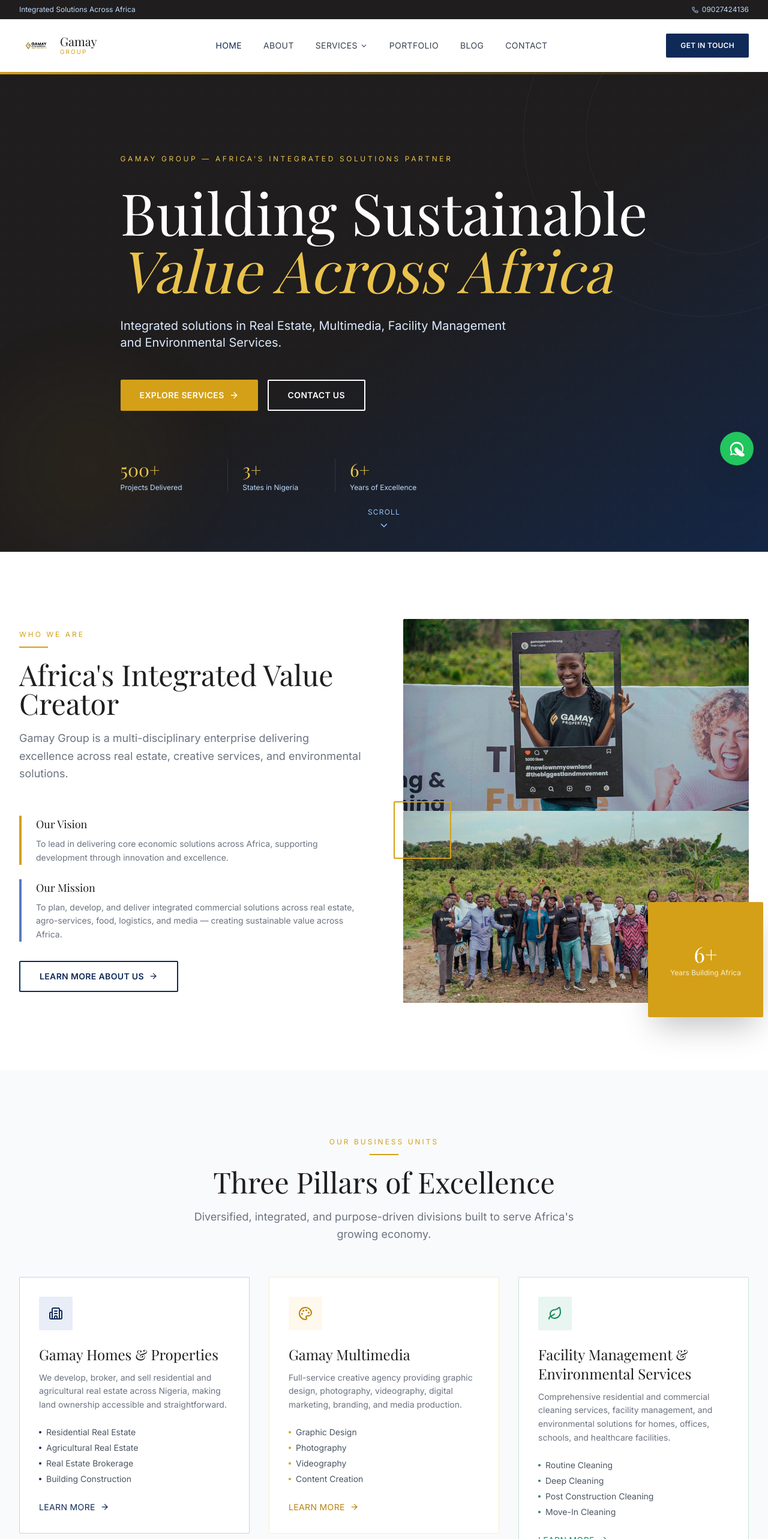
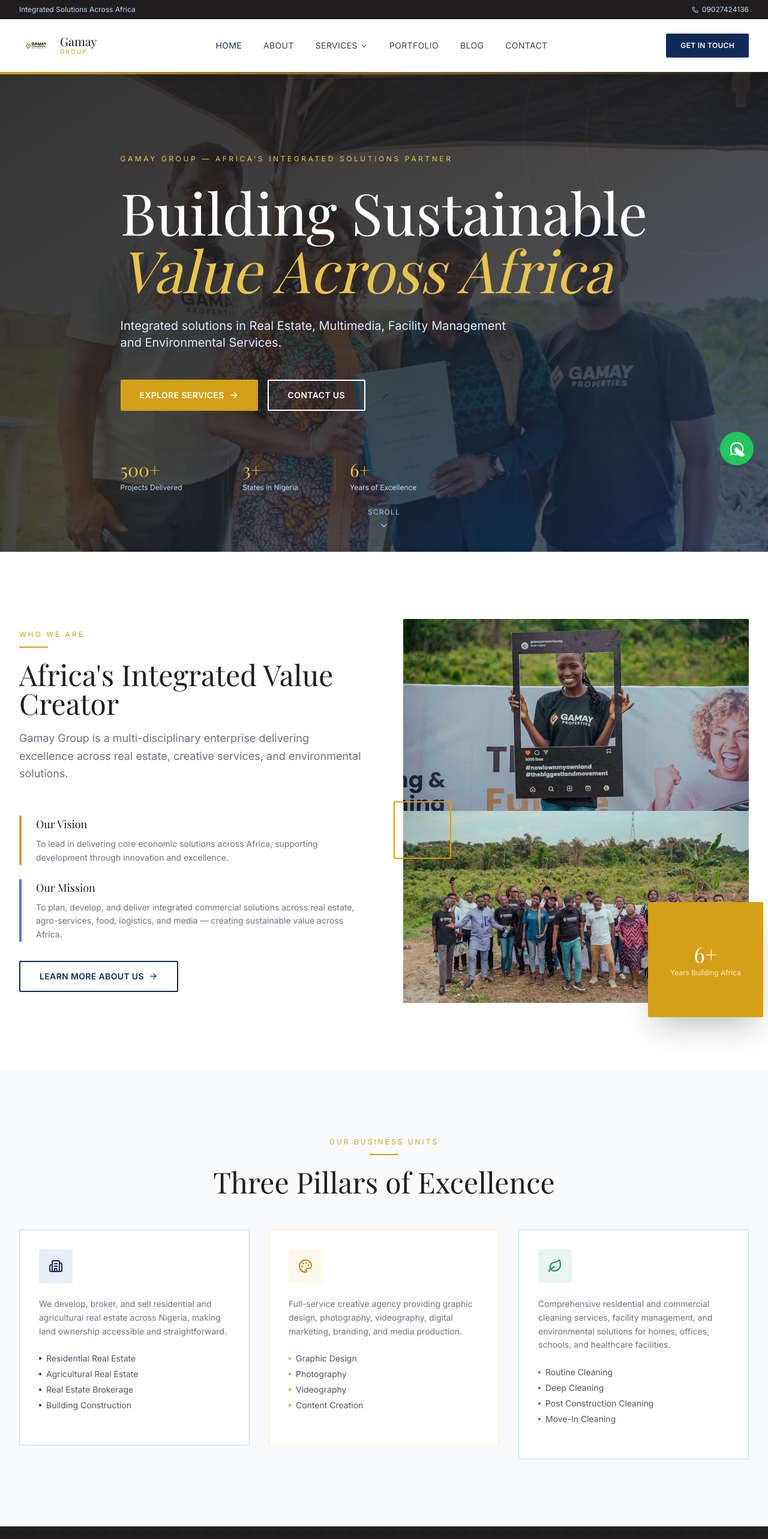
Before and after one commit to entacrest/gamay, a React (Vite) app: page / in a window 1280 px wide. Shown: the top 2566 px of the page at 60% size. Built offline with nearby package versions, Linux system fonts and the light colour scheme; a web font is replaced by a local one.

Commit message:
improvements of the website

```diff
--- a/src/pages/Home.jsx
+++ b/src/pages/Home.jsx
@@ -1,4 +1,5 @@
 import { Link } from 'react-router-dom';
+import { useState, useEffect } from "react";
 import { ArrowRight, ChevronDown, TrendingUp, Globe2, Award } from 'lucide-react';
 import SEO from '../utils/SEO';
 import SectionTitle from '../components/ui/SectionTitle';
@@ -13,31 +14,77 @@
 function RevealSection({ children, className = '', delay = 0 }) {
   const { ref, isVisible } = useScrollReveal();
   return (
-    <div ref={ref} className={`transition-all duration-700 ${isVisible ? 'opacity-100 translate-y-0' : 'opacity-0 translate-y-8'} ${className}`}
-      style={{ transitionDelay: `${delay}ms` }}>
+    <div
+      ref={ref}
+      className={`transition-all duration-700 ${
+        isVisible ? 'opacity-100 translate-y-0' : 'opacity-0 translate-y-8'
+      } ${className}`}
+      style={{ transitionDelay: `${delay}ms` }}
+    >
       {children}
     </div>
   );
 }
 
+const heroSlides = [
+  "/src/assets/slider1.jpeg",
+  "/src/assets/slider2.jpeg",
+  "/src/assets/who_we_are2.jpeg",
+  "/src/assets/who_we_are.jpeg",
+];
+
 const stats = [
   { icon: TrendingUp, value: '500+', label: 'Projects Delivered' },
-  { icon: Globe2,     value: '3+',  label: 'States in Nigeria'  },
-  { icon: Award,      value: '6+',   label: 'Years of Excellence' },
+  { icon: Globe2, value: '3+', label: 'States in Nigeria' },
+  { icon: Award, value: '6+', label: 'Years of Excellence' },
 ];
 
 export default function Home() {
+
+  // ✅ FIXED: hooks moved inside component
+  const [currentSlide, setCurrentSlide] = useState(0);
+
+  useEffect(() => {
+    const interval = setInterval(() => {
+      setCurrentSlide((prev) =>
+        prev === heroSlides.length - 1 ? 0 : prev + 1
+      );
+    }, 5000);
+
+    return () => clearInterval(interval);
+  }, []);
+
   return (
     <>
-      <SEO title="Building Sustainable Value Across Africa" description="Gamay Group — Integrated solutions in Real Estate, Multimedia, Facility Management and Environmental Services across Africa." />
+      <SEO
+        title="Building Sustainable Value Across Africa"
+        description="Gamay Group — Integrated solutions in Real Estate, Multimedia, Facility Management and Environmental Services across Africa."
+      />
 
       {/* ── Hero ── */}
       <section className="relative min-h-screen flex items-center bg-primary-800 overflow-hidden">
+
+        {/* Background Image Slider */}
+        <div className="absolute inset-0 z-0">
+          {heroSlides.map((img, index) => (
+            <div
+              key={index}
+              className="absolute inset-0 bg-cover bg-center transition-opacity duration-1000 ease-in-out"
+              style={{
+                backgroundImage: `url(${img})`,
+                opacity: index === currentSlide ? 1 : 0,
+              }}
+            />
+          ))}
+        </div>
+
         {/* Background layers */}
         <div className="absolute inset-0 bg-hero-pattern" />
         <div className="absolute inset-0 bg-gradient-to-br from-primary-900/90 via-primary-800/80 to-primary-700/70" />
+
         {/* Gold accent line */}
         <div className="absolute top-0 left-0 w-full h-1 bg-gradient-to-r from-gold-500 to-transparent" />
+
         {/* Circles */}
         <div className="absolute -top-48 -right-48 w-[600px] h-[600px] border border-white/5 rounded-full" />
         <div className="absolute -top-24 -right-24 w-[400px] h-[400px] border border-white/5 rounded-full" />
@@ -48,14 +95,19 @@
             <span className="inline-block font-body text-xs font-600 uppercase tracking-[0.3em] text-gold-400 mb-8 animate-fade-in">
               Gamay Group — Africa's Integrated Solutions Partner
             </span>
+
             <h1 className="font-display text-5xl md:text-7xl lg:text-8xl font-600 text-white leading-[0.95] mb-8 animate-fade-up">
               Building Sustainable
               <span className="block text-gold-400 italic">Value Across Africa</span>
             </h1>
-            <p className="text-blue-100 text-lg md:text-xl max-w-2xl leading-relaxed mb-12 animate-fade-up" style={{ animationDelay: '200ms' }}>
+
+            <p className="text-blue-100 text-lg md:text-xl max-w-2xl leading-relaxed mb-12 animate-fade-up"
+              style={{ animationDelay: '200ms' }}>
               Integrated solutions in Real Estate, Multimedia, Facility Management and Environmental Services.
             </p>
-            <div className="flex flex-col sm:flex-row gap-4 animate-fade-up" style={{ animationDelay: '350ms' }}>
+
+            <div className="flex flex-col sm:flex-row gap-4 animate-fade-up"
+              style={{ animationDelay: '350ms' }}>
               <Link to="/homes" className="btn-gold">
                 Explore Services <ArrowRight size={16} />
               </Link>
@@ -66,7 +118,8 @@
           </div>
 
           {/* Stats */}
-          <div className="grid grid-cols-3 gap-6 mt-20 max-w-lg animate-fade-up" style={{ animationDelay: '500ms' }}>
+          <div className="grid grid-cols-3 gap-6 mt-20 max-w-lg animate-fade-up"
+            style={{ animationDelay: '500ms' }}>
             {stats.map(({ icon: Icon, value, label }) => (
               <div key={label} className="border-l border-white/10 pl-6 first:border-l-0 first:pl-0">
                 <div className="font-display text-3xl font-600 text-gold-400 mb-1">{value}</div>
@@ -77,8 +130,11 @@
         </div>
 
         {/* Scroll cue */}
-        <a href="#about" aria-label="Scroll down"
-          className="absolute bottom-8 left-1/2 -translate-x-1/2 flex flex-col items-center gap-2 text-blue-300 hover:text-gold-400 transition-colors">
+        <a
+          href="#about"
+          aria-label="Scroll down"
+          className="absolute bottom-8 left-1/2 -translate-x-1/2 flex flex-col items-center gap-2 text-blue-300 hover:text-gold-400 transition-colors"
+        >
           <span className="text-xs font-body uppercase tracking-widest">Scroll</span>
           <ChevronDown size={18} className="animate-bounce" />
         </a>
@@ -88,6 +144,7 @@
       <section id="about" className="section-pad bg-white">
         <div className="container-pad">
           <div className="grid grid-cols-1 lg:grid-cols-2 gap-16 items-center">
+
             <RevealSection>
               <SectionTitle
                 eyebrow="Who We Are"
@@ -97,87 +154,75 @@
               <div className="space-y-6">
                 <div className="border-l-4 border-gold-500 pl-6">
                   <h3 className="font-display text-lg font-600 text-primary-800 mb-2">Our Vision</h3>
-                  <p className="text-gray-500 text-sm leading-relaxed">To lead in delivering core economic solutions across Africa, supporting development through innovation and excellence.</p>
+                  <p className="text-gray-500 text-sm leading-relaxed">
+                    To lead in delivering core economic solutions across Africa, supporting development through innovation and excellence.
+                  </p>
                 </div>
+
                 <div className="border-l-4 border-primary-400 pl-6">
                   <h3 className="font-display text-lg font-600 text-primary-800 mb-2">Our Mission</h3>
-                  <p className="text-gray-500 text-sm leading-relaxed">To plan, develop, and deliver integrated commercial solutions across real estate, agro-services, food, logistics, and media — creating sustainable value across Africa.</p>
+                  <p className="text-gray-500 text-sm leading-relaxed">
+                    To plan, develop, and deliver integrated commercial solutions across real estate, agro-services, food, logistics, and media — creating sustainable value across Africa.
+                  </p>
                 </div>
               </div>
+
               <Link to="/about" className="btn-outline-dark mt-8 inline-flex">
                 Learn More About Us <ArrowRight size={15} />
               </Link>
             </RevealSection>
 
             <RevealSection delay={150}>
-              {/* Decorative visual block */}
-              <img
-                src={aboutImage}
-                alt="Gamay Group"
-                className="w-full h-80 object-cover rounded-sm"
-              />
+              <img src={aboutImage} alt="Gamay Group" className="w-full h-80 object-cover rounded-sm" />
 
               <div className="relative">
-                {/* <div className="w-full h-80 bg-gradient-to-br from-primary-700 to-primary-900 rounded-sm" /> */}
-                <img
-                  src={aboutImage2}
-                  alt="Gamay Group"
-                  className="w-full h-80 object-cover rounded-sm"
-                />
+                <img src={aboutImage2} alt="Gamay Group" className="w-full h-80 object-cover rounded-sm" />
+
                 <div className="absolute -bottom-6 -right-6 w-48 h-48 bg-gold-500 rounded-sm flex items-center justify-center p-6 shadow-2xl">
                   <div className="text-center">
                     <div className="font-display text-4xl font-600 text-white">6+</div>
                     <div className="text-xs font-body text-white/80 mt-1">Years Building Africa</div>
                   </div>
                 </div>
+
                 <div className="absolute -top-4 -left-4 w-24 h-24 border-2 border-gold-500 rounded-sm" />
               </div>
             </RevealSection>
+
           </div>
         </div>
       </section>
 
-      {/* ── Business Units ── */}
+      {/* (rest of your file unchanged...) */}
       <section className="section-pad bg-gray-50">
         <div className="container-pad">
           <RevealSection>
-            <SectionTitle eyebrow="Our Business Units" title="Three Pillars of Excellence" center
-              subtitle="Diversified, integrated, and purpose-driven divisions built to serve Africa's growing economy." />
+            <SectionTitle eyebrow="Our Business Units" title="Three Pillars of Excellence" center />
           </RevealSection>
+
           <div className="grid grid-cols-1 md:grid-cols-3 gap-8">
             {businessUnits.map((unit, i) => (
               <RevealSection key={unit.id} delay={i * 120}>
-                <ServiceCard
-                  icon={unit.icon}
-                  title={unit.name}
-                  description={unit.description}
-                  href={unit.slug}
-                  color={unit.color}
-                  services={unit.services}
-                />
+                <ServiceCard {...unit} />
               </RevealSection>
             ))}
           </div>
         </div>
       </section>
 
-      {/* ── Why Choose Us ── */}
       <section className="section-pad bg-primary-800 relative overflow-hidden">
         <div className="absolute inset-0 bg-hero-pattern opacity-60" />
         <div className="container-pad relative z-10">
           <RevealSection>
-            <SectionTitle eyebrow="Why Choose Gamay" title="Built on Four Pillars" light center
-              subtitle="Our work is guided by values that put clients first and results first." />
+            <SectionTitle eyebrow="Why Choose Gamay" title="Built on Four Pillars" light center />
           </RevealSection>
+
           <div className="grid grid-cols-1 sm:grid-cols-2 lg:grid-cols-4 gap-6">
             {coreValues.map((v, i) => (
               <RevealSection key={v.title} delay={i * 100}>
-                <div className="bg-white/5 border border-white/10 backdrop-blur-sm rounded-sm p-8 text-center hover:bg-white/10 transition-all duration-300 hover:-translate-y-1">
-                  <div className="w-14 h-14 bg-gold-500/20 rounded-sm flex items-center justify-center mx-auto mb-5">
-                    <span className="text-gold-400 text-2xl">◈</span>
-                  </div>
-                  <h3 className="font-display text-xl font-600 text-white mb-3">{v.title}</h3>
-                  <p className="text-blue-200 text-sm leading-relaxed">{v.desc}</p>
+                <div className="bg-white/5 border border-white/10 backdrop-blur-sm rounded-sm p-8 text-center">
+                  <h3 className="text-white">{v.title}</h3>
+                  <p className="text-blue-200 text-sm">{v.desc}</p>
                 </div>
               </RevealSection>
             ))}
@@ -185,19 +230,18 @@
         </div>
       </section>
 
-      {/* ── Testimonials ── */}
       <section className="section-pad bg-gray-50">
         <div className="container-pad">
           <RevealSection>
             <SectionTitle eyebrow="Client Testimonials" title="What Our Clients Say" center />
           </RevealSection>
+
           <RevealSection delay={150}>
             <TestimonialSlider testimonials={testimonials} />
           </RevealSection>
         </div>
       </section>
 
-      {/* ── CTA ── */}
       <CTASection />
     </>
   );
```
Also changed, not shown: src/assets/slider1.jpeg (added), src/assets/slider2.jpeg (added).
